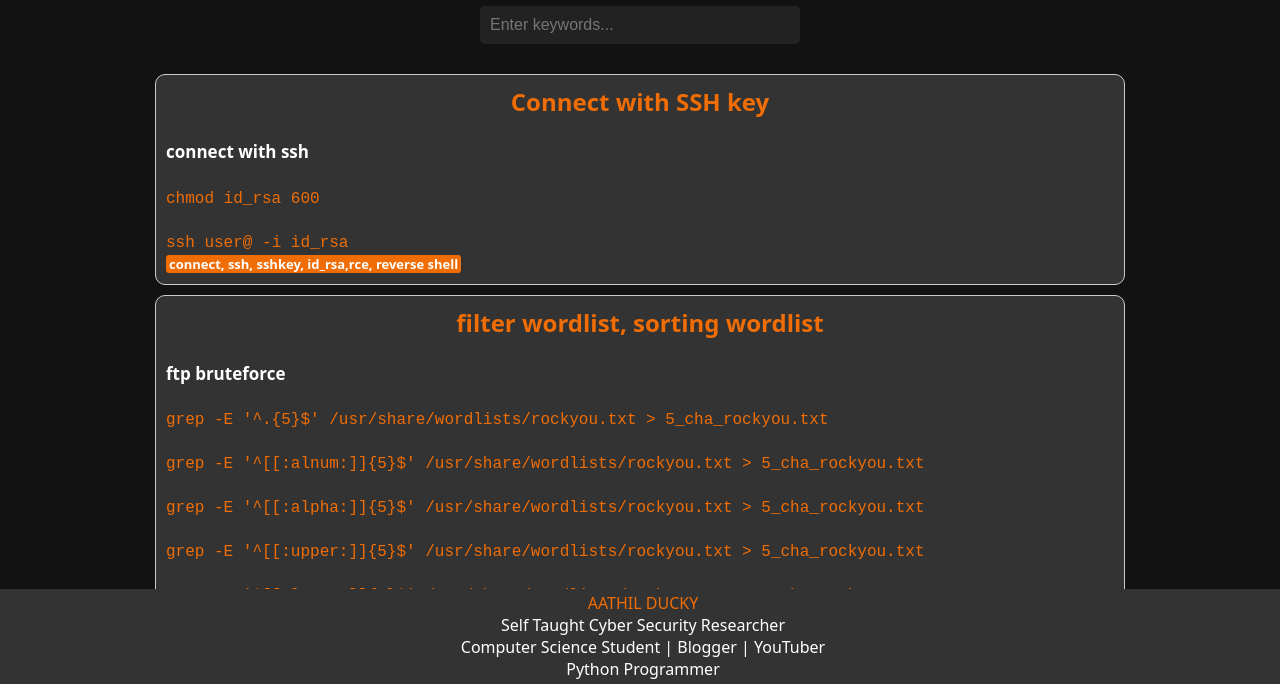
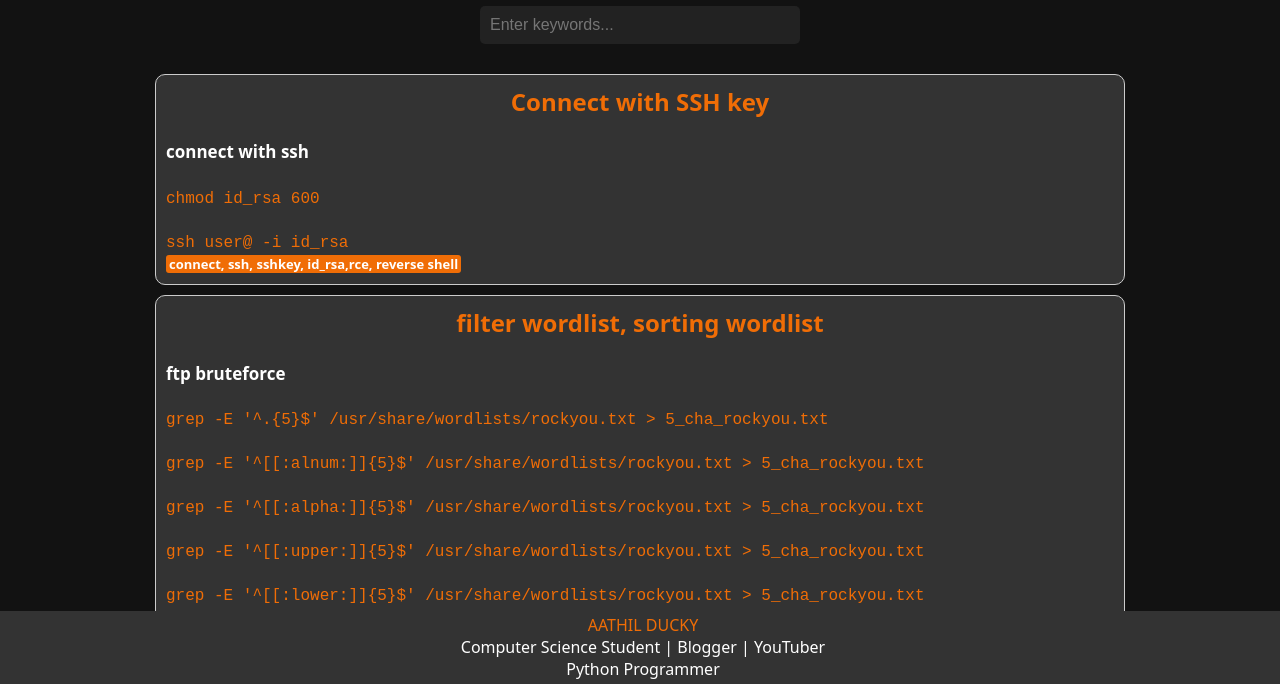
Before and after one commit to AATHILDUCKY/ethical-hacking-short-notes, a plain HTML site: page index.html in a window 1280 px wide. Shown: the part 80-764 px from the top of the page. Drawn offline with Linux system fonts and the light colour scheme.

Commit message:
Update index.html

```diff
--- a/index.html
+++ b/index.html
@@ -29,7 +29,7 @@
                 <div class="wrapper">
                     <div class="myname">AATHIL DUCKY</div>
                     <div class="about">
-                        Self Taught Cyber Security Researcher <br> Computer Science Student | Blogger | YouTuber<br> Python Programmer
+                        Computer Science Student | Blogger | YouTuber<br> Python Programmer
                     </div>
                     <div class="social-icons">
                         <a href="https://www.youtube.com/@aathilducky"><i class="fab fa-youtube"></i></a>
```
